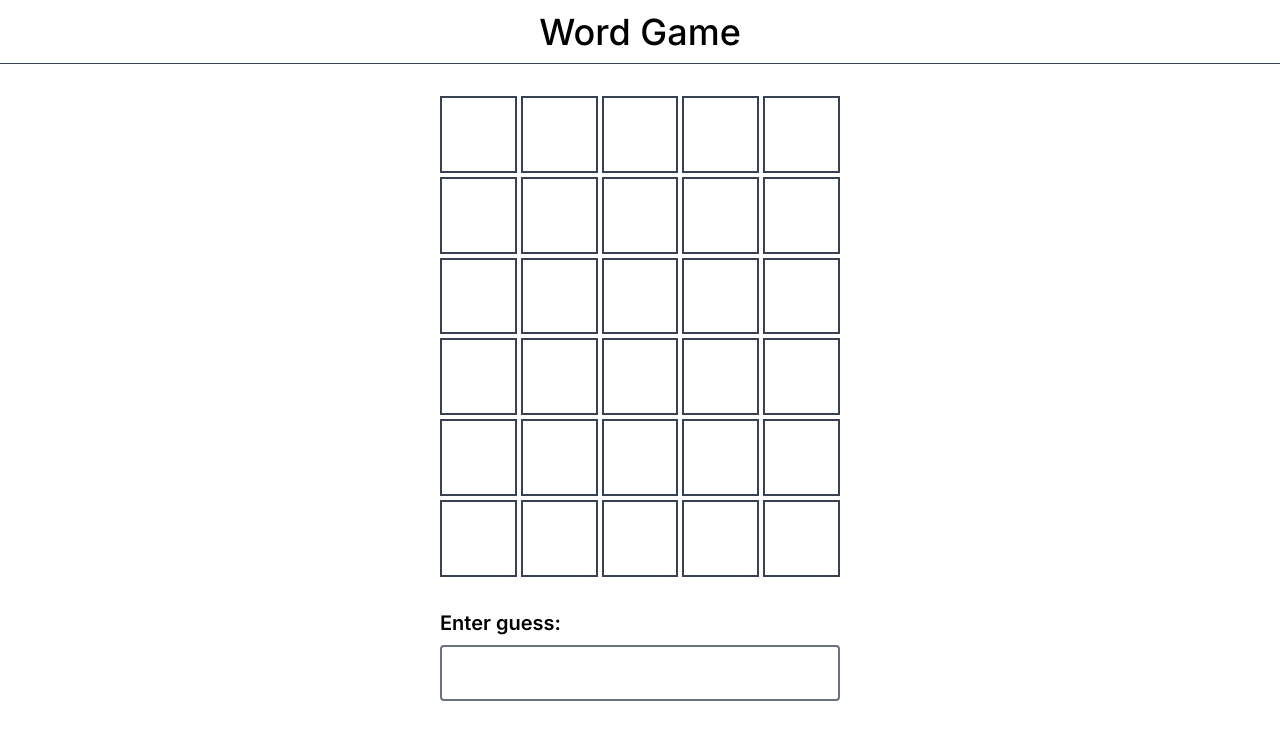
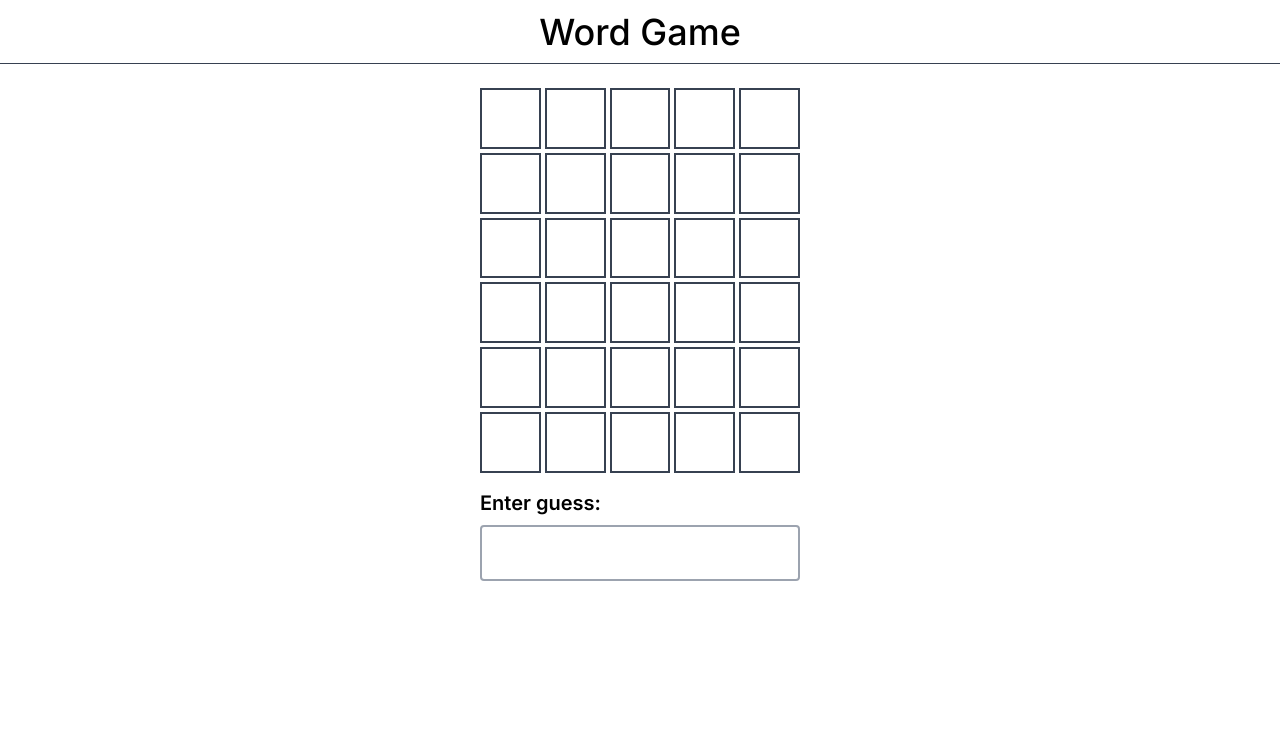
Before and after one commit to orlandodiazc/wordle, a React (Vite) app: page / in a window 1280 px wide. Shown: the top 740 px of the page. Built offline with nearby package versions, Linux system fonts and the light colour scheme.

Commit message:
Add winning and losing logic and banner

```diff
--- a/src/App.tsx
+++ b/src/App.tsx
@@ -1,13 +1,11 @@
-import Game from "@components/Game";
-import Header from "@components/Header";
+import { Game } from "@components/Game";
+import { Header } from "@components/Header";
 
 function App() {
   return (
     <div className="flex min-h-screen flex-col">
       <Header />
-      <div className="m-auto flex min-w-[250px] max-w-[min(500px,_58vh,_100%)] flex-grow flex-col  gap-2 px-8 py-2 sm:gap-8 md:py-8">
-        <Game />
-      </div>
+      <Game />
     </div>
   );
 }
--- a/src/components/Game.tsx
+++ b/src/components/Game.tsx
@@ -1,52 +1,91 @@
 import { WORDS } from "@lib/data";
-import { range, sample } from "@lib/utils";
+import { sample } from "@lib/utils";
 import GuessInput from "./GuessInput";
 import { useState } from "react";
 import { Guess } from "./Guess";
 import { NUM_OF_GUESSES_ALLOWED } from "@lib/constants";
 import { checkGuess } from "@lib/game-helpers";
+import clsx from "clsx";
 
 export type Cell = {
   letter: string;
   status: null | "correct" | "misplaced" | "incorrect";
 };
 type WordGrid = Cell[][];
+type GameStatus = "playing" | "won" | "lost";
 
 const answer = sample(WORDS);
-console.info({ answer });
-const wordsInitialState = range(0, NUM_OF_GUESSES_ALLOWED).map(() =>
-  range(0, 5).map(() => ({ letter: "", status: null })),
+console.log(answer);
+
+const wordsInitialState: WordGrid = Array(NUM_OF_GUESSES_ALLOWED).fill(
+  Array(5).fill({ letter: "", status: null }),
 );
 
-function Game() {
+export function Game() {
   const [words, setWords] = useState<WordGrid>(wordsInitialState);
-  const [wordCounter, setCounter] = useState(0);
+  const [guessCounter, setCounter] = useState(0);
+  const [gameStatus, setStatus] = useState<GameStatus>("playing");
+
   function handleNewWord(guess: string) {
-    if (wordCounter < 6) {
+    if (gameStatus !== "playing") return;
+    const guessResult: Cell[] =
+      checkGuess(guess, answer) ?? Array(5).fill({ letter: "", status: null });
+
     setWords((prev) =>
       prev.map((wordArray, index) => {
-          if (wordCounter === index) {
-            return (
-              checkGuess(guess, "HELLO") ??
-              range(0, 5).map(() => ({ letter: "", status: null }))
-            );
+        if (guessCounter === index) {
+          return guessResult;
         }
         return wordArray;
       }),
     );
-      setCounter((prev) => prev + 1);
+
+    const isWinner = guessResult.every((cell) => cell.status === "correct");
+    const updatedGuessCounter = guessCounter + 1;
+
+    if (isWinner) {
+      setStatus("won");
+    } else if (updatedGuessCounter >= NUM_OF_GUESSES_ALLOWED) {
+      setStatus("lost");
     }
+    setCounter(updatedGuessCounter);
   }
+
   return (
-    <>
+    <div className="px-2 py-2 md:py-6">
+      <div className="m-auto flex min-w-[250px] max-w-sm flex-grow flex-col gap-2 px-8 sm:gap-4">
         <div className="flex flex-col justify-center gap-1">
           {words.map((wordArray, index) => (
             <Guess wordArray={wordArray} key={index} />
           ))}
         </div>
-      <GuessInput addWordToGrid={handleNewWord} />
-    </>
+        <GuessInput
+          addWordToGrid={handleNewWord}
+          disable={gameStatus !== "playing"}
+        />
+      </div>
+      {gameStatus !== "playing" && (
+        <div
+          className={clsx(
+            "m-auto grid h-20 max-w-lg place-content-center rounded  text-center",
+            gameStatus == "won" ? "bg-green-700" : "bg-red-700",
+          )}
+        >
+          {gameStatus === "won" ? (
+            <p>
+              <strong>Congratulations!</strong> Got it in{" "}
+              <strong>
+                {guessCounter} {guessCounter === 1 ? "guess" : "guesses"}
+              </strong>
+              .
+            </p>
+          ) : (
+            <p>
+              Sorry, the correct answer is <strong>{answer}</strong>.
+            </p>
+          )}
+        </div>
+      )}
+    </div>
   );
 }
-
-export default Game;
--- a/src/components/Guess.tsx
+++ b/src/components/Guess.tsx
@@ -2,19 +2,18 @@ import clsx from "clsx";
 import { type Cell } from "./Game";
 
 export function Guess({ wordArray }: { wordArray: Cell[] }) {
-  console.log(wordArray);
   return (
     <div className="flex gap-1">
       {wordArray.map((cell, cellIndex) => (
         <span
           key={cellIndex}
           className={clsx(
-            "relative grid aspect-square w-1/5 place-content-center border-2 border-gray-700 text-3xl",
+            "relative grid aspect-square w-1/5 place-content-center border-2 border-gray-700 text-3xl font-medium",
             {
               "text-white": cell.status,
               "border-green-700 bg-green-700": cell.status === "correct",
               "border-yellow-500 bg-yellow-500": cell.status === "misplaced",
-              "border-red-700 bg-red-700": cell.status === "incorrect",
+              "border-neutral-500 bg-neutral-500": cell.status === "incorrect",
             },
           )}
         >
--- a/src/components/GuessInput.tsx
+++ b/src/components/GuessInput.tsx
@@ -9,8 +9,10 @@ interface GuessFormElement extends HTMLFormElement {
 
 export default function GuessInput({
   addWordToGrid,
+  disable,
 }: {
   addWordToGrid: (word: string) => void;
+  disable: boolean;
 }) {
   const [word, setWord] = useState("");
   function handleSubmit(event: FormEvent<GuessFormElement>) {
@@ -25,7 +27,8 @@ export default function GuessInput({
       </label>
       <input
         value={word}
-        className="block w-full rounded border-2 border-gray-500 px-4 py-2 text-3xl outline-offset-4 outline-blue-700"
+        disabled={disable}
+        className="block w-full rounded border-2 border-gray-400 px-4 py-2 text-3xl outline-offset-4 outline-blue-700 disabled:cursor-not-allowed disabled:opacity-50"
         id="guessInput"
         type="text"
         pattern="^[A-Za-z]{5}$"
--- a/src/components/GuessList.tsx
+++ /dev/null
@@ -1,11 +0,0 @@
-function GuessList({ data }: { data: string[] }) {
-  return (
-    <div>
-      {data.map((guess, index) => (
-        <p key={index}>{guess}</p>
-      ))}
-    </div>
-  );
-}
-
-export default GuessList;
--- a/src/components/Header.tsx
+++ b/src/components/Header.tsx
@@ -1,4 +1,4 @@
-export default function Header() {
+export function Header() {
   return (
     <header className="flex h-16 border-b border-gray-700">
       <h1 className="flex-grow text-center text-4xl font-medium leading-[4rem]">
--- a/src/lib/game-helpers.ts
+++ b/src/lib/game-helpers.ts
@@ -1,6 +1,6 @@
 import { Cell } from "@components/Game";
 
-export function checkGuess(guess: string, answer: string) {
+export function checkGuess(guess: string, answer: string): Cell[] | null {
   // This constant is a placeholder that indicates we've successfully
   // dealt with this character (it's correct, or misplaced).
   const SOLVED_CHAR = "✓";
--- a/src/lib/utils.ts
+++ b/src/lib/utils.ts
@@ -1,15 +1,3 @@
 export const sample = (arr: string[]) => {
   return arr[Math.floor(Math.random() * arr.length)];
 };
-
-export const range = (start: number, end: number, step = 1) => {
-  const output = [];
-  if (typeof end === "undefined") {
-    end = start;
-    start = 0;
-  }
-  for (let i = start; i < end; i += step) {
-    output.push(i);
-  }
-  return output;
-};
```
Lines whose indentation alone changed are shown as unchanged.
